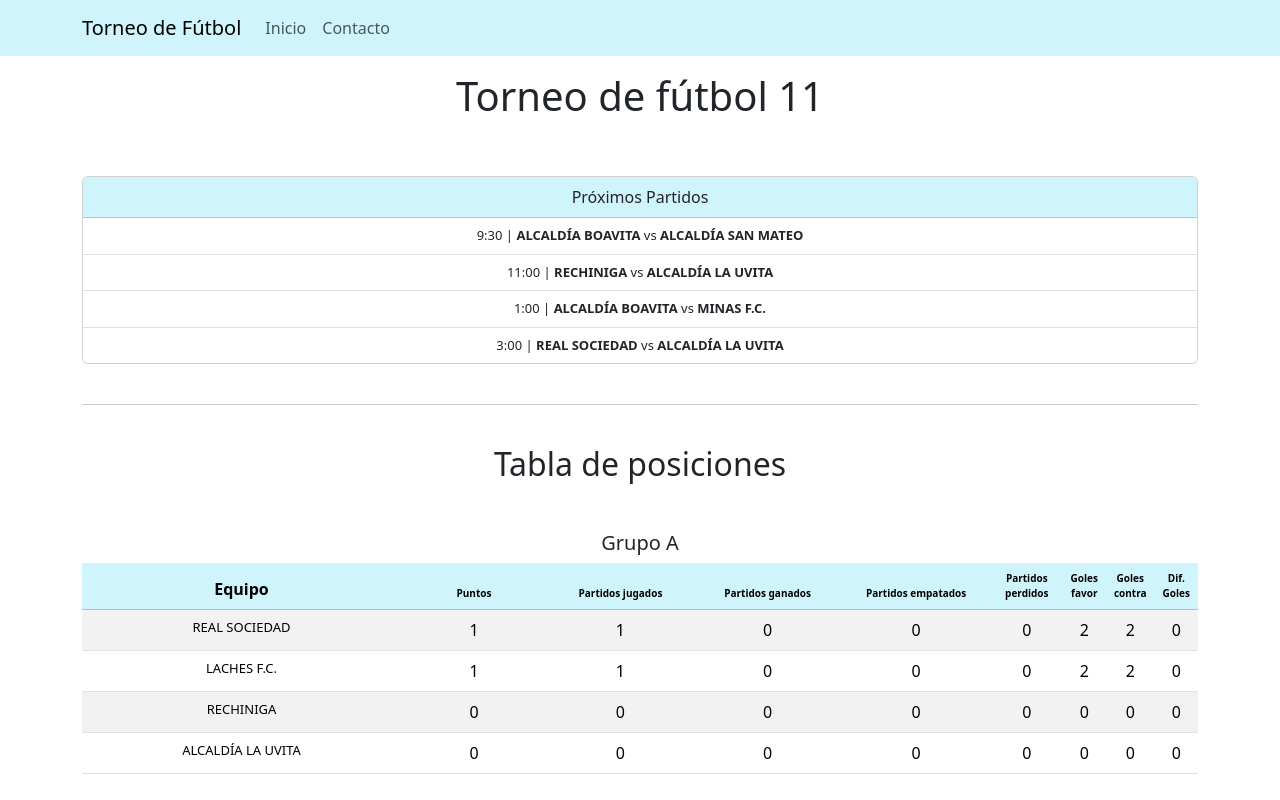
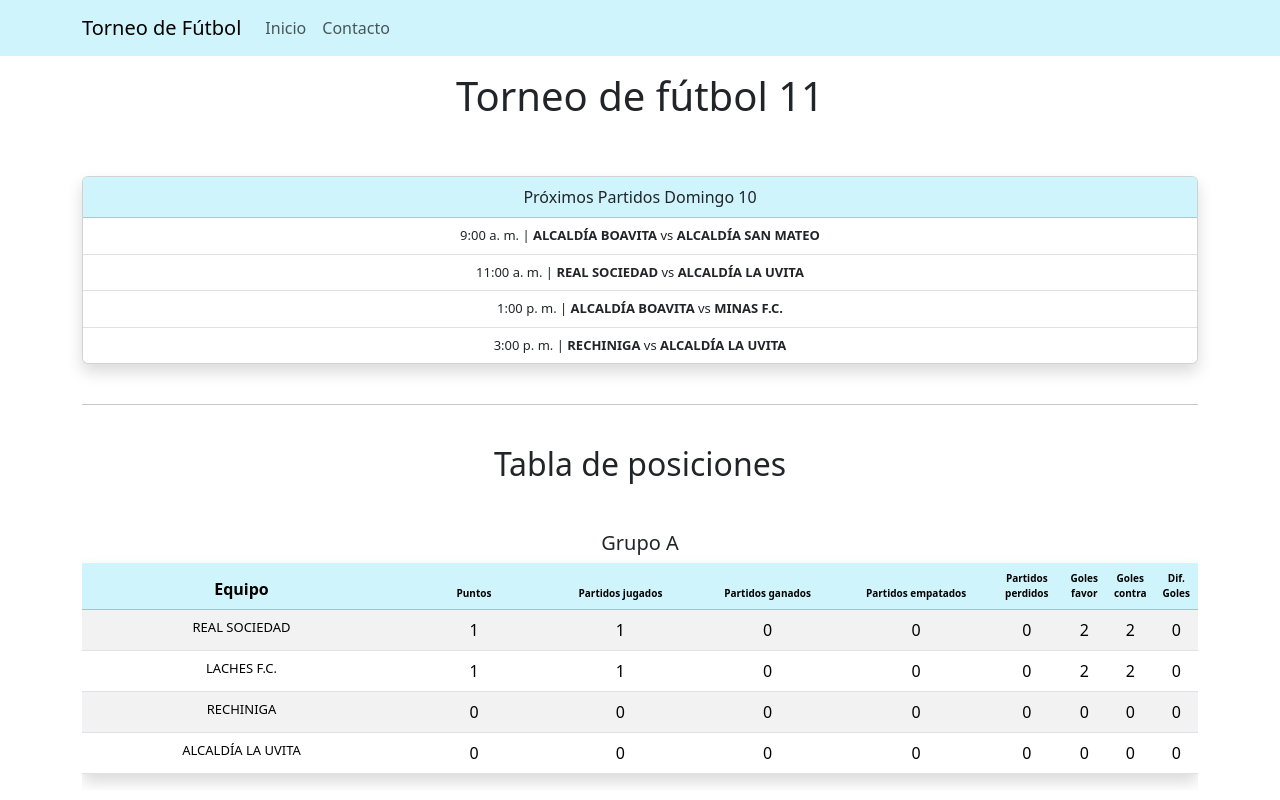
Before and after one commit to FabianMongui/liga-futbol, a React (Create React App) app: page / in a window 1280 px wide. Shown: the top 800 px of the page. Built offline with nearby package versions, Linux system fonts and the light colour scheme.

Commit message:
actualización de datos

```diff
--- a/src/components/ProximosPartidos.js
+++ b/src/components/ProximosPartidos.js
@@ -6,8 +6,8 @@ function ProximosPartidos() {
 
 
   return (
-    <div className="card mt-4">
-      <div className="card-header" style={{backgroundColor: "#cff4fc"}}>Próximos Partidos</div>
+    <div className="card mt-4 shadow bg-body rounded">
+      <div className="card-header" style={{backgroundColor: "#cff4fc"}}>Próximos Partidos Domingo 10</div>
       <ul className="list-group list-group-flush">
         {proximosPartidos.map((partido, index) => (
           <li key={index} className="list-group-item" style={{fontSize: 'small'}}>
--- a/src/components/TablaGrupoA.js
+++ b/src/components/TablaGrupoA.js
@@ -12,7 +12,7 @@ function TablaPosiciones() {
   return (
     <div className="table-responsive mt-5">
       <h5>Grupo A</h5>
-      <table className="table table-striped" >
+      <table className="table table-striped shadow bg-body rounded" >
         <thead className='table-info'>
           <tr>
             <th className="col-4">Equipo</th>
--- a/src/components/TablaGrupoB.js
+++ b/src/components/TablaGrupoB.js
@@ -12,7 +12,7 @@ function TablaPosiciones() {
   return (
     <div className="table-responsive mt-5">
       <h5>Grupo B</h5>
-      <table className="table table-striped">
+      <table className="table table-striped shadow bg-body rounded">
         <thead className='table-info'>
           <tr>
             <th className="col-4">Equipo</th>
--- a/src/data/proximosPartidos.json
+++ b/src/data/proximosPartidos.json
@@ -2,18 +2,21 @@
   {
     "equipoLocal": "ALCALDÍA BOAVITA",
     "equipoVisitante": "ALCALDÍA SAN MATEO",
-    "hora": "9:30"
+    "hora": "9:00 a. m."
   },
-  { "equipoLocal": "RECHINIGA",
+  {
+    "equipoLocal": "REAL SOCIEDAD",
     "equipoVisitante": "ALCALDÍA LA UVITA",
-    "hora": "11:00"
+    "hora": "11:00 a. m."
   },
-  { "equipoLocal": "ALCALDÍA BOAVITA",
+  {
+    "equipoLocal": "ALCALDÍA BOAVITA",
     "equipoVisitante": "MINAS F.C.",
-    "hora": "1:00"
+    "hora": "1:00 p. m."
   },
-  { "equipoLocal": "REAL SOCIEDAD",
+  {
+    "equipoLocal": "RECHINIGA",
     "equipoVisitante": "ALCALDÍA LA UVITA",
-    "hora": "3:00"
+    "hora": "3:00 p. m."
   }
 ]
```
